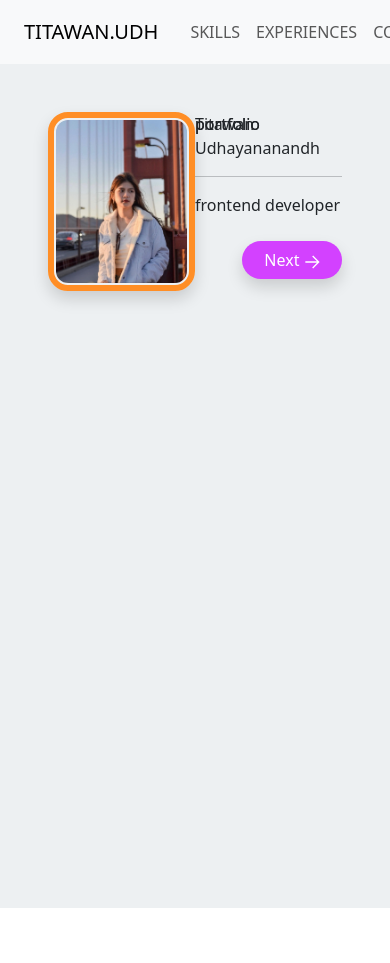
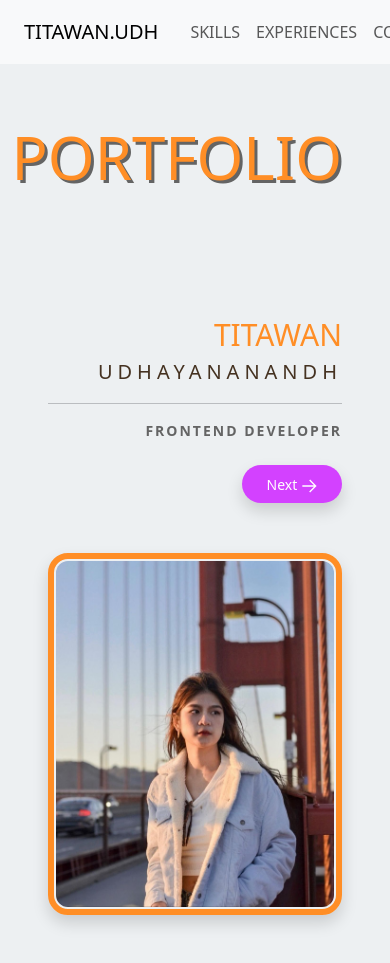
Before and after one commit to TitawanUdh/portfolio-titawan.udh, a React (Create React App) app: page / in a window 390 px wide. Shown: the top 963 px of the page. Before the commit the page ends 908 px from the top, so only its background shows below. Built offline with nearby package versions, Linux system fonts and the light colour scheme.

Commit message:
'update'

```diff
--- a/src/index.css
+++ b/src/index.css
@@ -109,7 +109,7 @@
     justify-content: end;
   }
   .text-header {
-    font-size: 90px;
+    font-size: 82px;
     color: #ff8e26;
     text-transform: uppercase;
     margin: 0px 0px 0px 0px;
@@ -117,7 +117,7 @@
     justify-content: end;
   }
   .text-header-grey {
-    font-size: 90px;
+    font-size: 82px;
     color: #646464;
     text-transform: uppercase;
     margin: 4px -3px 0px 0px;
@@ -222,6 +222,86 @@
     font-size: 14px;
   }
 }
+
+@media (max-width: 725px) and (min-width: 200px) {
+  .display-phone {
+    display: flex;
+    flex-direction: column;
+  }
+
+  .orders-custom-1 {
+    order: 1 !important;
+  }
+
+  .orders-custom-2 {
+    order: 2 !important;
+  }
+
+  .img-personal {
+    margin: 50px 0px 0px 0px;
+  }
+
+  .text-port {
+    display: flex;
+    justify-content: end;
+  }
+
+  .text-header {
+    font-size: 60px;
+    color: #ff8e26;
+    text-transform: uppercase;
+    margin: 0px;
+    display: flex;
+    justify-content: end;
+  }
+
+  .text-header-grey {
+    font-size: 60px;
+    color: #646464;
+    text-transform: uppercase;
+    margin: 3px -3px 0px 0px;
+    display: flex;
+    justify-content: end;
+  }
+
+  .text-sub-header-name {
+    font-size: 30px;
+    color: #ff8e26;
+    text-transform: uppercase;
+    margin: 200px 0px 0px 0px;
+    display: flex;
+    justify-content: end;
+  }
+
+  .text-sub-header-surname {
+    font-size: 20px;
+    color: #453221;
+    text-transform: uppercase;
+    letter-spacing: 5px;
+    display: flex;
+    justify-content: end;
+  }
+
+  .text-position {
+    font-size: 14px;
+    color: #646464;
+    text-transform: uppercase;
+    font-weight: bold;
+    letter-spacing: 2px;
+    display: flex;
+    justify-content: end;
+  }
+
+  .button-next {
+    margin: 0px;
+  }
+
+  .text-button {
+    font-size: 14px;
+  }
+}
+
+
 
 /* Skill Page */
 .text-header-title {
--- a/src/pages/Main.jsx
+++ b/src/pages/Main.jsx
@@ -14,32 +14,38 @@ function MainPage() {
   };
   const navigate = useNavigate();
   return (
+    // <div
+    //   style={{
+    //     backgroundImage: `url(${imgBg})`,
+    //     backgroundSize: "cover",
+    //     backgroundPosition: "center",
+    //     width: "100%",
+    //     height: "100vh",
+    //     position: "relative",
+    //   }}
+    // >
     <div
+      className="background-container"
       style={{
         backgroundImage: `url(${imgBg})`,
-        backgroundSize: "cover",
-        backgroundPosition: "center",
-        width: "100%",
-        height: "100vh",
-        position: "relative",
       }}
     >
       <div className="p-5">
-        <div className=" row">
-          <div className="col-12 d-flex">
-            <div className="col-6 orders-custom-1">
+        <div className=" row ">
+          <div className="col-12 d-flex display-phone">
+            <div className="col-md-6 col-xl-6 col-12 orders-custom-2">
               <span className="d-flex justify-content-center ">
                 <Image
                   className="border-img animated-image shadow img-personal"
                   src={imgPersonal}
                   fluid
                   style={{
-                    borderRadius: "20px"
+                    borderRadius: "20px",
                   }}
                 />
               </span>
             </div>
-            <div className="col-6 orders-custom-2 ">
+            <div className="col-md-6 col-xl-6 col-12 orders-custom-1">
               <div className="align-middle text-custom-end text-port">
                 <span className="text-header-grey position-absolute start-animation">
                   {data.head_title}
--- a/src/pages/Skills.jsx
+++ b/src/pages/Skills.jsx
@@ -186,36 +186,36 @@ function SkillsPage() {
               img: `${imgPhotoP1}`,
               detail: "Portrait",
             },
-            {
-              id: 2,
-              img: `${imgPhotoP2}`,
-              detail: "Portrait",
-            },
-            {
-              id: 3,
-              img: `${imgPhotoP3}`,
-              detail: "Portrait",
-            },
-            {
-              id: 4,
-              img: `${imgPhotoP4}`,
-              detail: "Portrait",
-            },
-            {
-              id: 5,
-              img: `${imgPhotoP5}`,
-              detail: "Portrait",
-            },
-            {
-              id: 6,
-              img: `${imgPhotoP6}`,
-              detail: "Portrait",
-            },
-            {
-              id: 7,
-              img: `${imgPhotoP7}`,
-              detail: "Portrait",
-            },
+            // {
+            //   id: 2,
+            //   img: `${imgPhotoP2}`,
+            //   detail: "Portrait",
+            // },
+            // {
+            //   id: 3,
+            //   img: `${imgPhotoP3}`,
+            //   detail: "Portrait",
+            // },
+            // {
+            //   id: 4,
+            //   img: `${imgPhotoP4}`,
+            //   detail: "Portrait",
+            // },
+            // {
+            //   id: 5,
+            //   img: `${imgPhotoP5}`,
+            //   detail: "Portrait",
+            // },
+            // {
+            //   id: 6,
+            //   img: `${imgPhotoP6}`,
+            //   detail: "Portrait",
+            // },
+            // {
+            //   id: 7,
+            //   img: `${imgPhotoP7}`,
+            //   detail: "Portrait",
+            // },
           ],
         },
       ],
@@ -248,6 +248,7 @@ function SkillsPage() {
 
   const handleTypeImg = (d) => {
     setSelectType(d.id);
+    console.log('selectType', selectType)
   };
   return (
     <div
```
